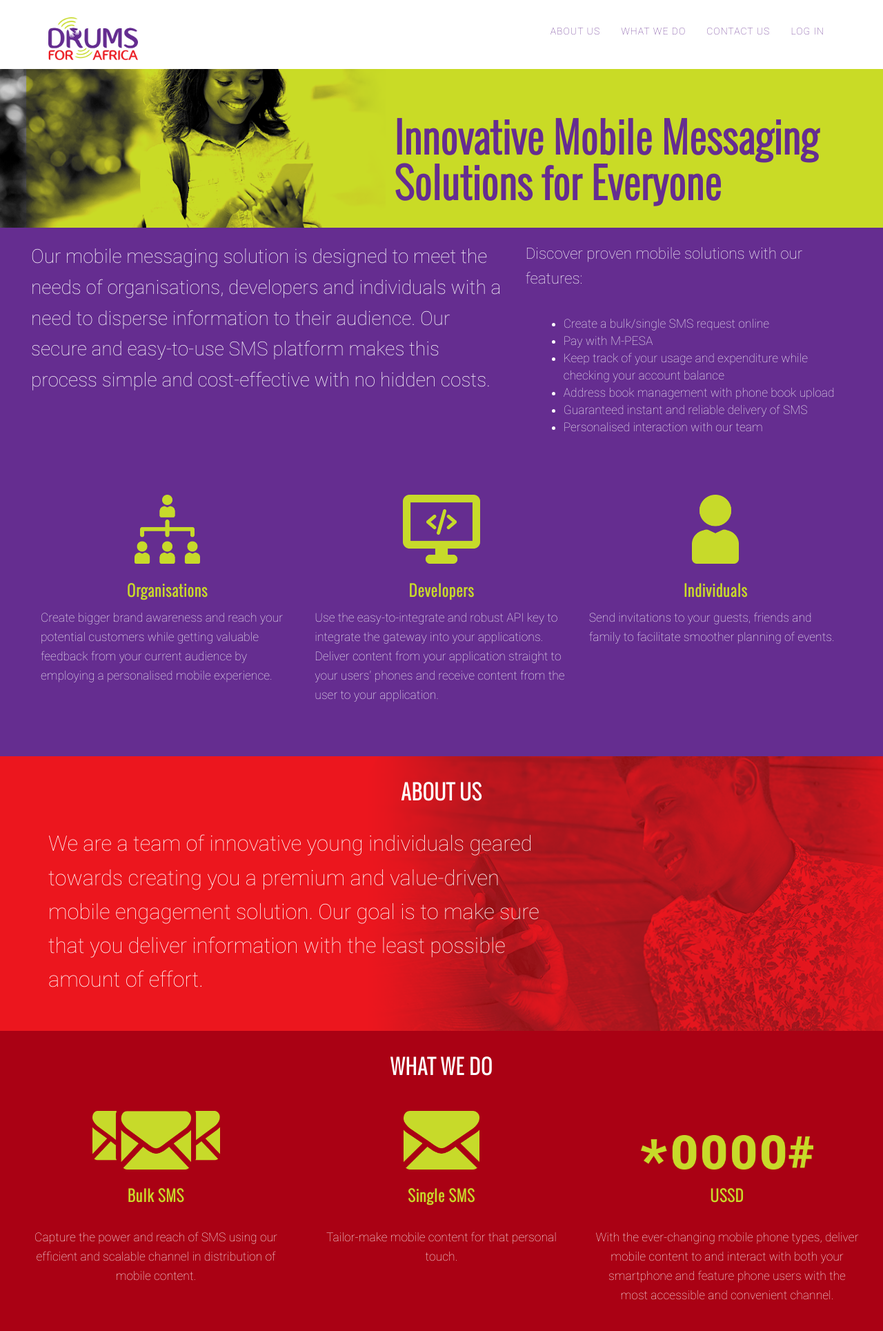
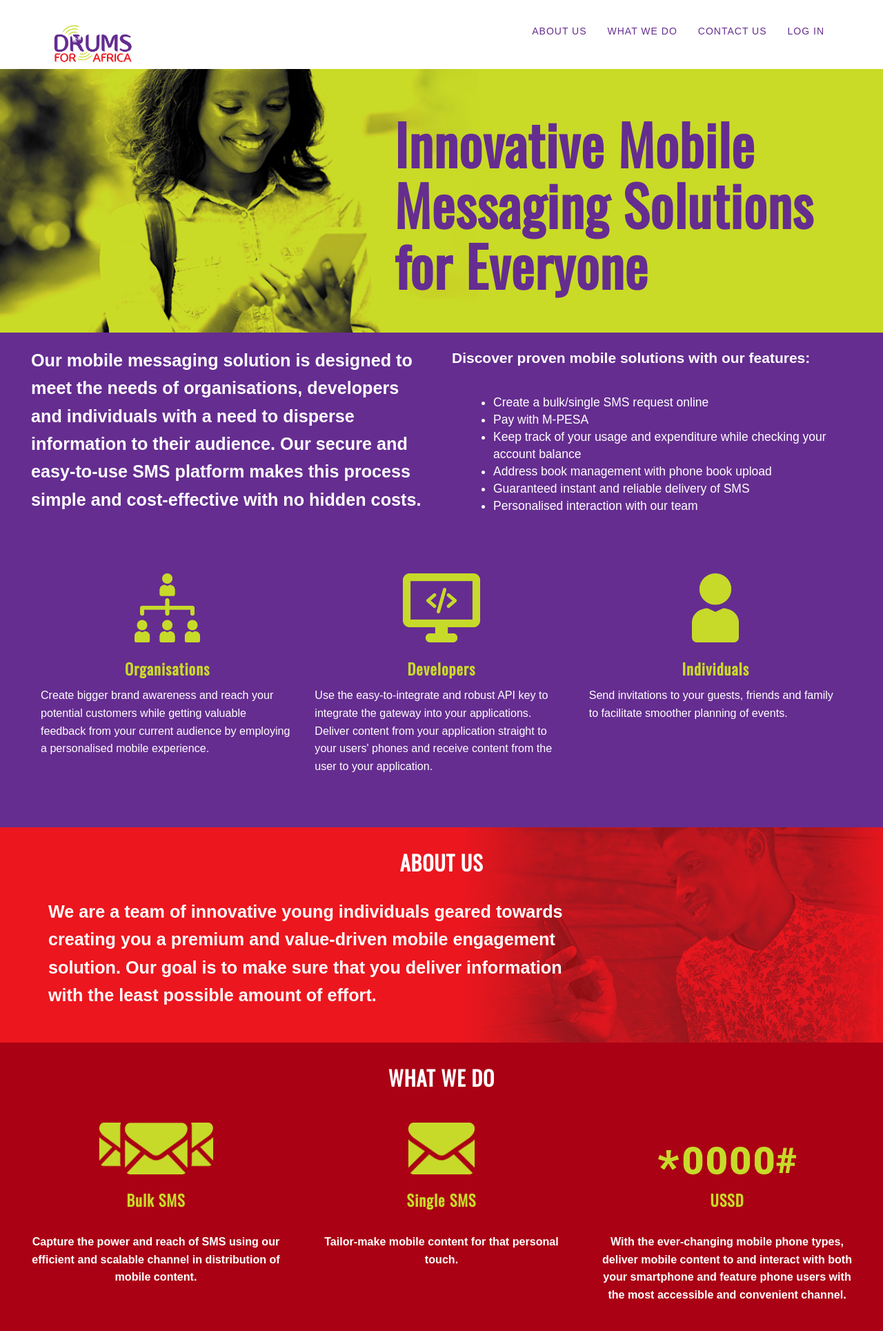
Before and after one commit to PaulineNimo/Drums-For-Africa, a website: page index.html in a window 1280 px wide. Shown: the top 1929 px of the page at 69% size. Drawn offline with nearby package versions, Linux system fonts and the light colour scheme; some packages are replaced by stand-ins of ours.

Commit message:
Additional changes

```diff
--- a/index.html
+++ b/index.html
@@ -7,7 +7,7 @@
     <meta http-equiv="X-UA-Compatible" content="IE=edge">
     <meta name="viewport" content="width=device-width, initial-scale=1">
     <meta name="description" content="">
-    <meta name="author" content="">
+    <meta name="author" content="Pauline">
 
     <title>DRUMS FOR AFRICA</title>
 
@@ -16,35 +16,27 @@
 
     <!-- Custom Fonts -->
     <link href="vendor/font-awesome/css/font-awesome.min.css" rel="stylesheet" type="text/css">
-    <link href="https://fonts.googleapis.com/css?family=Lora:400,700,400italic,700italic" rel="stylesheet" type="text/css">
-    <link href="https://fonts.googleapis.com/css?family=Montserrat:400,700" rel="stylesheet" type="text/css">
 
     <!-- Theme CSS -->
     <link href="css/theme.min.css" rel="stylesheet">
 
-    <!-- HTML5 Shim and Respond.js IE8 support of HTML5 elements and media queries -->
-    <!-- WARNING: Respond.js doesn't work if you view the page via file:// -->
-    <!--[if lt IE 9]>
-        <script src="https://oss.maxcdn.com/libs/html5shiv/3.7.0/html5shiv.js"></script>
-        <script src="https://oss.maxcdn.com/libs/respond.js/1.4.2/respond.min.js"></script>
-    <![endif]-->
+    <link href='http://fonts.googleapis.com/css?family=Oswald' rel='stylesheet' type='text/css'>
 <link rel="shortcut icon" href="Logos/favicon.ico">
-<link rel="icon" type="image/png" href="favicon-32x32.png" sizes="32x32" />
-<link rel="icon" type="image/png" href="favicon-16x16.png" sizes="16x16" />
+<link rel="icon" type="image/png" href="Logos/favicon-32x32.png" sizes="32x32" />
+<link rel="icon" type="image/png" href="Logos/favicon-16x16.png" sizes="16x16" />
 <style type="text/css">
-    @font-face {
-      font-family: 'Oswald';
-      src: url('Fonts/Oswald/Oswald-Light.ttf')  format('truetype'),
-    }
-    @font-face {
-      font-family: 'RobotoThin';
-      src: url('Fonts/Roboto/Roboto-Thin.ttf')  format('truetype'),
-    }
+
     p, ul {
         font-family: 'RobotoThin', Fallback, sans-serif;
     }
+    .intro .brand-heading{
+        font-family: 'OswaldReg',sans-serif;
+    }
     h1,h2,h3,h4,h5,h6 {
-        font-family: 'Oswald',Fallback,sans-serif;
+        font-family: 'OswaldReg',sans-serif;
+        font-style: normal;
+        font-variant: normal;
+        font-weight: 200;
     }
 
 </style>
@@ -60,7 +52,7 @@
                     Menu <i class="fa fa-bars"></i>
                 </button>
                 <a class="navbar-brand page-scroll" href="#page-top">
-                        <img id = "logo" class="img-responsive" src = "Logos/DFA-Logo-no_margin.png" object-fit: contain;'>
+                        <img id = "logo" class="img-responsive" src = "Logos/DFA-Logo.png" style='object-fit: contain;'>
                 </a>
             </div>
 
@@ -106,13 +98,13 @@
     <section id="more" style="background-color: #652d90;">
         <div class="container">
             <div class="row"><br>
-                <div class="col-md-7">
+                <div class="col-md-6">
                     <p id="text_1">
                     Our mobile messaging solution is designed to meet the needs of organisations, developers and individuals with a need to disperse information to their audience. Our secure and easy-to-use
                     SMS platform makes this process simple and cost-effective with no hidden costs.
                     </p>
                 </div>
-                <div class="col-md-5" style="position: relative; text-align: left;">
+                <div class="col-md-6" style="position: relative; text-align: left;">
                     <p id = "text_2" >
                         Discover proven mobile solutions with our features: <br>
                         <ul>
@@ -188,21 +180,21 @@
                         <img class="img-responsive" src="Icons/Bulk-SMS-Icon.png" id = "bulkSMS" style="margin-left: auto;margin-right: auto;">
                     </span>
                     <h4 class="service-heading" style="color: #c9da2a;">Bulk SMS</h4>
-                    <p style=" color: white;">Capture the power and reach of SMS using our efficient and scalable channel in distribution of mobile content.</p>
+                    <p style=" color: white;"><b>Capture the power and reach of SMS using our efficient and scalable channel in distribution of mobile content.</b></p>
                 </div>
                 <div class="col-md-4">
                     <span class="">
                         <img class="img-responsive" src="Icons/Single-SMS-Icon.png" id = "singleSMS" style="margin-left: auto;margin-right: auto;">
                     </span>
                     <h4 class="service-heading" style="color: #c9da2a;">Single SMS</h4>
-                    <p style=" color: white;">Tailor-make mobile content for that personal touch.</p>
+                    <p style=" color: white;"><b>Tailor-make mobile content for that personal touch.</b></p>
                 </div>
                 <div class="col-md-4" >
                     <span class="">
                         <img class="img-responsive" src="Icons/USSD-Icon.png" id = "ussd" style="margin-left: auto;margin-right: auto;">
                     </span>
                     <h4 class="service-heading" style="color: #c9da2a;">USSD</h4>
-                    <p style=" color: white;">With the ever-changing mobile phone types, deliver mobile content to and interact with both your smartphone and feature phone users with the most accessible and convenient channel.</p>
+                    <p style=" color: white;"><b>With the ever-changing mobile phone types, deliver mobile content to and interact with both your smartphone and feature phone users with the most accessible and convenient channel.</b></p>
                 </div>
             </div>
         </div>
@@ -222,15 +214,16 @@
         </div>
         <div class="col-md-6" >
         <p id = "text_13" class="text-align" style="font-size: 1.2em; text-align: left;">
-            <br>Email Us: <br>
+            Email Us: <br>
             <a href="mailto:info@drumsforafrica.com"><b>info@drumsforafrica.com</b></a><br>
             Call Us: <br>
             <a href = "tel:+254123456"><b>+254 (020) 123 456</b></a><br>
-            <br> <br>
+
+            <p id = "text_13" class="text-align" style="font-size: 1.3em;text-align: left;">
             Kirichwa Lane Court, <br>
             Menelik Lane, off Kirichwa Road <br>
             P.O. Box 431-00200, Nairobi, <br>
-            Kenya <br>
+            Kenya <br></p>
 
         </p>
         </div>
```
Also changed, not shown: css/theme.min.css.
